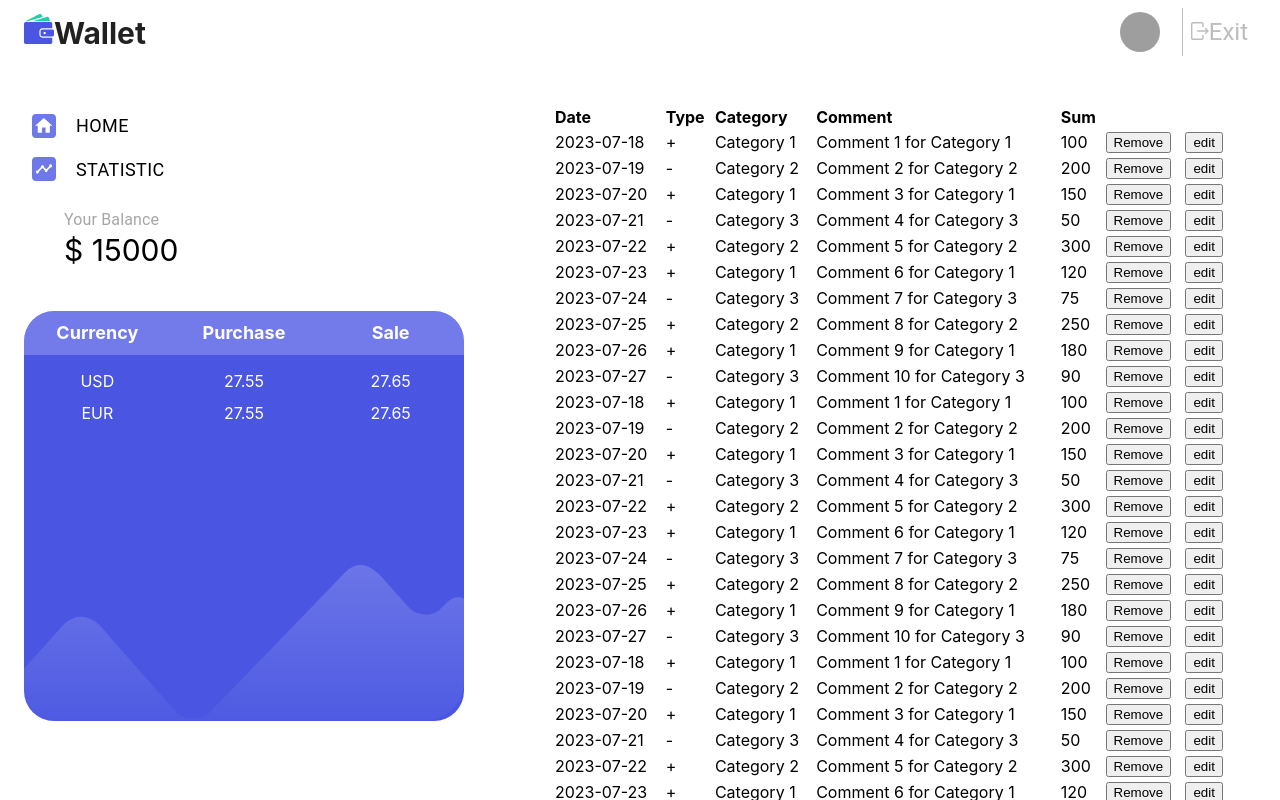
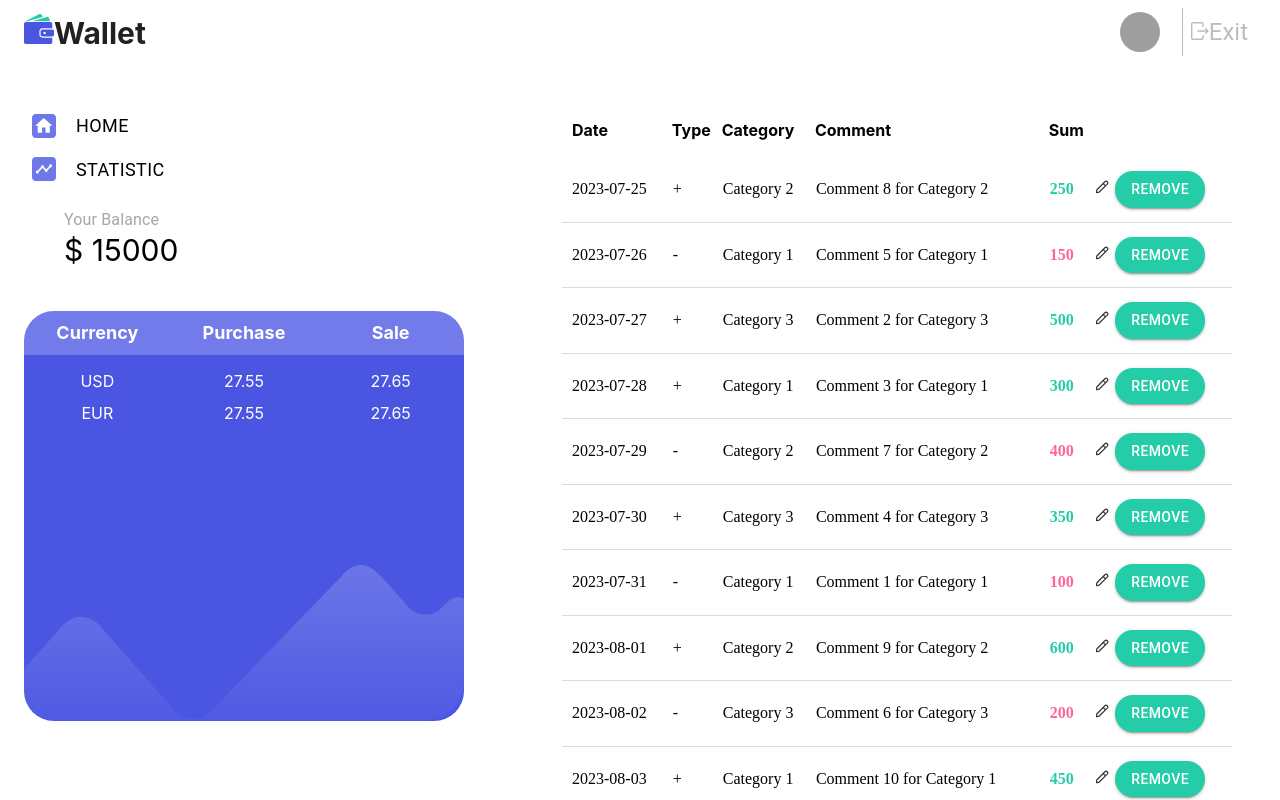
Before and after one commit to DawidBartus/wallet, a React (Create React App) app: page /wallet/home/devtest in a window 1280 px wide. Built offline with nearby package versions, Linux system fonts and the light colour scheme; grey boxes are pictures that could not be loaded.

Commit message:
transaction table

```diff
--- a/src/components/Settings/ChangeEmail.jsx
+++ b/src/components/Settings/ChangeEmail.jsx
@@ -58,7 +58,7 @@ const ChangeEmail = () => {
       </MainButton>
       {sent ? (
         <Typography textAlign={"center"}>
-          Verification mail was sent. R
+          Verification mail was sent.
         </Typography>
       ) : (
         ""
--- a/src/components/Transaction/devObject.jsx
+++ b/src/components/Transaction/devObject.jsx
@@ -1,54 +1,6 @@
-const dataObjects = [
+let dataObjects = [
   {
-    date: "2023-07-18",
-    type: true,
-    category: "Category 1",
-    comment: "Comment 1 for Category 1",
-    sum: 100,
-  },
-  {
-    date: "2023-07-19",
-    type: false,
-    category: "Category 2",
-    comment: "Comment 2 for Category 2",
-    sum: 200,
-  },
-  {
-    date: "2023-07-20",
-    type: true,
-    category: "Category 1",
-    comment: "Comment 3 for Category 1",
-    sum: 150,
-  },
-  {
-    date: "2023-07-21",
-    type: false,
-    category: "Category 3",
-    comment: "Comment 4 for Category 3",
-    sum: 50,
-  },
-  {
-    date: "2023-07-22",
-    type: true,
-    category: "Category 2",
-    comment: "Comment 5 for Category 2",
-    sum: 300,
-  },
-  {
-    date: "2023-07-23",
-    type: true,
-    category: "Category 1",
-    comment: "Comment 6 for Category 1",
-    sum: 120,
-  },
-  {
-    date: "2023-07-24",
-    type: false,
-    category: "Category 3",
-    comment: "Comment 7 for Category 3",
-    sum: 75,
-  },
-  {
+    id: 464123,
     date: "2023-07-25",
     type: true,
     category: "Category 2",
@@ -56,228 +8,76 @@ const dataObjects = [
     sum: 250,
   },
   {
+    id: 576893,
     date: "2023-07-26",
+    type: false,
+    category: "Category 1",
+    comment: "Comment 5 for Category 1",
+    sum: 150,
+  },
+  {
+    id: 724613,
+    date: "2023-07-27",
+    type: true,
+    category: "Category 3",
+    comment: "Comment 2 for Category 3",
+    sum: 500,
+  },
+  {
+    id: 982314,
+    date: "2023-07-28",
     type: true,
     category: "Category 1",
-    comment: "Comment 9 for Category 1",
-    sum: 180,
+    comment: "Comment 3 for Category 1",
+    sum: 300,
   },
   {
-    date: "2023-07-27",
+    id: 732198,
+    date: "2023-07-29",
     type: false,
-    category: "Category 3",
-    comment: "Comment 10 for Category 3",
-    sum: 90,
+    category: "Category 2",
+    comment: "Comment 7 for Category 2",
+    sum: 400,
   },
   {
-    date: "2023-07-18",
+    id: 541936,
+    date: "2023-07-30",
     type: true,
+    category: "Category 3",
+    comment: "Comment 4 for Category 3",
+    sum: 350,
+  },
+  {
+    id: 103785,
+    date: "2023-07-31",
+    type: false,
     category: "Category 1",
     comment: "Comment 1 for Category 1",
     sum: 100,
   },
   {
-    date: "2023-07-19",
+    id: 203498,
+    date: "2023-08-01",
+    type: true,
+    category: "Category 2",
+    comment: "Comment 9 for Category 2",
+    sum: 600,
+  },
+  {
+    id: 428935,
+    date: "2023-08-02",
     type: false,
-    category: "Category 2",
-    comment: "Comment 2 for Category 2",
+    category: "Category 3",
+    comment: "Comment 6 for Category 3",
     sum: 200,
   },
   {
-    date: "2023-07-20",
+    id: 315287,
+    date: "2023-08-03",
     type: true,
     category: "Category 1",
-    comment: "Comment 3 for Category 1",
-    sum: 150,
-  },
-  {
-    date: "2023-07-21",
-    type: false,
-    category: "Category 3",
-    comment: "Comment 4 for Category 3",
-    sum: 50,
-  },
-  {
-    date: "2023-07-22",
-    type: true,
-    category: "Category 2",
-    comment: "Comment 5 for Category 2",
-    sum: 300,
-  },
-  {
-    date: "2023-07-23",
-    type: true,
-    category: "Category 1",
-    comment: "Comment 6 for Category 1",
-    sum: 120,
-  },
-  {
-    date: "2023-07-24",
-    type: false,
-    category: "Category 3",
-    comment: "Comment 7 for Category 3",
-    sum: 75,
-  },
-  {
-    date: "2023-07-25",
-    type: true,
-    category: "Category 2",
-    comment: "Comment 8 for Category 2",
-    sum: 250,
-  },
-  {
-    date: "2023-07-26",
-    type: true,
-    category: "Category 1",
-    comment: "Comment 9 for Category 1",
-    sum: 180,
-  },
-  {
-    date: "2023-07-27",
-    type: false,
-    category: "Category 3",
-    comment: "Comment 10 for Category 3",
-    sum: 90,
-  },
-  {
-    date: "2023-07-18",
-    type: true,
-    category: "Category 1",
-    comment: "Comment 1 for Category 1",
-    sum: 100,
-  },
-  {
-    date: "2023-07-19",
-    type: false,
-    category: "Category 2",
-    comment: "Comment 2 for Category 2",
-    sum: 200,
-  },
-  {
-    date: "2023-07-20",
-    type: true,
-    category: "Category 1",
-    comment: "Comment 3 for Category 1",
-    sum: 150,
-  },
-  {
-    date: "2023-07-21",
-    type: false,
-    category: "Category 3",
-    comment: "Comment 4 for Category 3",
-    sum: 50,
-  },
-  {
-    date: "2023-07-22",
-    type: true,
-    category: "Category 2",
-    comment: "Comment 5 for Category 2",
-    sum: 300,
-  },
-  {
-    date: "2023-07-23",
-    type: true,
-    category: "Category 1",
-    comment: "Comment 6 for Category 1",
-    sum: 120,
-  },
-  {
-    date: "2023-07-24",
-    type: false,
-    category: "Category 3",
-    comment: "Comment 7 for Category 3",
-    sum: 75,
-  },
-  {
-    date: "2023-07-25",
-    type: true,
-    category: "Category 2",
-    comment: "Comment 8 for Category 2",
-    sum: 250,
-  },
-  {
-    date: "2023-07-26",
-    type: true,
-    category: "Category 1",
-    comment: "Comment 9 for Category 1",
-    sum: 180,
-  },
-  {
-    date: "2023-07-27",
-    type: false,
-    category: "Category 3",
-    comment: "Comment 10 for Category 3",
-    sum: 90,
-  },
-  {
-    date: "2023-07-18",
-    type: true,
-    category: "Category 1",
-    comment: "Comment 1 for Category 1",
-    sum: 100,
-  },
-  {
-    date: "2023-07-19",
-    type: false,
-    category: "Category 2",
-    comment: "Comment 2 for Category 2",
-    sum: 200,
-  },
-  {
-    date: "2023-07-20",
-    type: true,
-    category: "Category 1",
-    comment: "Comment 3 for Category 1",
-    sum: 150,
-  },
-  {
-    date: "2023-07-21",
-    type: false,
-    category: "Category 3",
-    comment: "Comment 4 for Category 3",
-    sum: 50,
-  },
-  {
-    date: "2023-07-22",
-    type: true,
-    category: "Category 2",
-    comment: "Comment 5 for Category 2",
-    sum: 300,
-  },
-  {
-    date: "2023-07-23",
-    type: true,
-    category: "Category 1",
-    comment: "Comment 6 for Category 1",
-    sum: 120,
-  },
-  {
-    date: "2023-07-24",
-    type: false,
-    category: "Category 3",
-    comment: "Comment 7 for Category 3",
-    sum: 75,
-  },
-  {
-    date: "2023-07-25",
-    type: true,
-    category: "Category 2",
-    comment: "Comment 8 for Category 2",
-    sum: 250,
-  },
-  {
-    date: "2023-07-26",
-    type: true,
-    category: "Category 1",
-    comment: "Comment 9 for Category 1",
-    sum: 180,
-  },
-  {
-    date: "2023-07-27",
-    type: false,
-    category: "Category 3",
-    comment: "Comment 10 for Category 3",
-    sum: 90,
+    comment: "Comment 10 for Category 1",
+    sum: 450,
   },
 ];
 
--- a/src/devUtils/devtable.jsx
+++ b/src/devUtils/devtable.jsx
@@ -2,48 +2,130 @@ import { useEffect, useState } from "react";
 import ContainerMui from "../components/StyledComponents/ContainerMUI";
 import dataObjects from "../components/Transaction/devObject";
 import VerticalHeaderTable from "./verticalTable";
+import styled from "styled-components";
+import { ReactComponent as EditIcon } from "../components/images/edit.svg";
+import { Button } from "@mui/material";
+
+const TableHead = styled.thead`
+  width: 100%;
+  position: sticky;
+  top: 0;
+  left: 0;
+`;
+const Table = styled.table`
+  border-spacing: 0;
+  padding-left: 10px;
+`;
+
+const HeaderTableRow = styled.tr`
+  background-color: #fff;
+  th:first-child {
+    padding-left: 10px;
+    border-top-left-radius: 30px;
+    border-bottom-left-radius: 30px;
+  }
+  th:last-child {
+    border-top-right-radius: 30px;
+    border-bottom-right-radius: 30px;
+  }
+`;
+const BodyTableRow = styled.tr`
+  :first-child td {
+    padding-top: 16px;
+    padding-bottom: 14px;
+  }
+`;
+
+const TableHeading = styled.th`
+  padding: 16px 0px 15px 0;
+`;
+const TableData = styled.td`
+  &:first-child {
+    padding-left: 10px;
+  }
+  font-family: Circe;
+  font-size: 16px;
+  font-style: normal;
+  font-weight: 400;
+  line-height: normal;
+  padding-top: 14px;
+  padding-bottom: 14px;
+  border-bottom: 1px solid #dcdcdf;
+`;
+const TableButton = styled(Button)`
+  color: #fff !important;
+  text-align: center;
+  font-family: Circe;
+  font-size: 14px;
+  font-style: normal;
+  font-weight: 400;
+  line-height: normal;
+  border-radius: 18px !important;
+`;
 
 const Horizontal = () => {
+  const handleEdit = (e) => {
+    let id = e.target.closest(".BodyTableRow")?.id;
+    let newId = parseInt(id);
+    let transactionToEdit = dataObjects.find((item) => item.id === newId);
+    console.log(transactionToEdit);
+    // dalsza logika po dodaniu stanu
+  };
+  const handleRemove = (e) => {
+    let id = e.target.closest(".BodyTableRow")?.id;
+    const newId = parseInt(id);
+    const newDataObject = dataObjects.filter((item) => item.id !== newId);
+    console.log(newDataObject);
+    // dalsza logika po dodaniu stanu
+  };
   return (
     <ContainerMui style={{ maxHeight: "750px", overflowX: "auto" }}>
-      <table style={{ width: "100%" }}>
-        <thead>
-          <tr style={{ textAlign: "left" }}>
-            <th>Date</th>
-            <th>Type</th>
-            <th>Category</th>
-            <th>Comment</th>
-            <th>Sum</th>
-          </tr>
-        </thead>
+      <Table style={{ width: "100%" }}>
+        <TableHead>
+          <HeaderTableRow style={{ textAlign: "left" }}>
+            <TableHeading>Date</TableHeading>
+            <TableHeading>Type</TableHeading>
+            <TableHeading>Category</TableHeading>
+            <TableHeading>Comment</TableHeading>
+            <TableHeading>Sum</TableHeading>
+            <TableHeading></TableHeading>
+            <TableHeading></TableHeading>
+          </HeaderTableRow>
+        </TableHead>
         <tbody>
-          {dataObjects.map(({ date, type, category, comment, sum }, index) => (
-            <tr key={index}>
-              <td>{date}</td>
-              <td>{type ? "+" : "-"}</td>
-              <td>{category}</td>
-              <td>{comment}</td>
-              <td>{sum}</td>
-              <td>
-                <button>Remove</button>
-              </td>
-              <td>
-                <button>edit</button>
-              </td>
-            </tr>
+          {dataObjects.map(({ id, date, type, category, comment, sum }) => (
+            <BodyTableRow key={id} id={id} className="BodyTableRow">
+              <TableData>{date}</TableData>
+              <TableData>{type ? "+" : "-"}</TableData>
+              <TableData>{category}</TableData>
+              <TableData>{comment}</TableData>
+              <TableData
+                style={{ color: type ? "#24CCA7" : "#FF6596", fontWeight: 700 }}
+              >
+                {sum}
+              </TableData>
+              <TableData>
+                <EditIcon onClick={handleEdit} />
+              </TableData>
+              <TableData>
+                <TableButton variant="contained" onClick={handleRemove}>
+                  Remove
+                </TableButton>
+              </TableData>
+            </BodyTableRow>
           ))}
         </tbody>
-      </table>
+      </Table>
     </ContainerMui>
   );
 };
 
 const DevTable = () => {
-  const [mobile, setMobile] = useState(window.innerWidth > 768);
+  const [isMobile, setMobile] = useState(window.innerWidth <= 600);
 
   useEffect(() => {
     const handleResize = () => {
-      setMobile(window.innerWidth > 768);
+      setMobile(window.innerWidth <= 600);
     };
 
     window.addEventListener("resize", handleResize);
@@ -51,10 +133,9 @@ const DevTable = () => {
     return () => {
       window.removeEventListener("resize", handleResize);
     };
-  }, [window.innerWidth]);
-  console.log(mobile);
-  console.log(window.innerWidth);
-  return <>{mobile ? <Horizontal /> : <VerticalHeaderTable />}</>;
+  }, []);
+
+  return <>{isMobile ? <VerticalHeaderTable /> : <Horizontal />}</>;
 };
 
 export default DevTable;
--- a/src/devUtils/verticalTable.jsx
+++ b/src/devUtils/verticalTable.jsx
@@ -1,7 +1,9 @@
 import styled from "styled-components";
 import dataObjects from "../components/Transaction/devObject";
-import EditOutlinedIcon from "@mui/icons-material/EditOutlined";
+// import EditOutlinedIcon from "@mui/icons-material/EditOutlined";
 import { Button } from "@mui/material";
+import { ReactComponent as EditIcon } from "../components/images/edit.svg";
+import React from "react";
 
 const TableContainer = styled.div`
   display: flex;
@@ -30,6 +32,7 @@ const Th = styled.th`
   font-style: normal;
   font-weight: 700;
   line-height: normal;
+  overflow: hidden;
   &::before {
     content: "";
     position: absolute;
@@ -37,7 +40,8 @@ const Th = styled.th`
     bottom: 0;
     left: 0;
     width: 4px;
-    background-color: #ff6596;
+    background-color: ${({ type }) =>
+      type === "true" ? "#24CCA7" : "#FF6596"};
   }
 `;
 
@@ -67,50 +71,63 @@ const TableButton = styled(Button)`
 const TableRow = styled.tr`
   background-color: #fff;
   border-radius: 10px !important;
-  &:first-child th {
+  overflow: hidden;
+  &.firstOfTh th {
     border-top-left-radius: 10px;
+  }
+  &.lastOfTh th {
+    border-bottom-left-radius: 10px;
   }
 `;
 
 const VerticalHeaderTable = () => {
+  const deleteElement = () => {
+    console.log("deleted");
+  };
+
   return (
     <TableContainer>
       <Table>
         <tbody>
-          {dataObjects.map(({ date, type, category, comment, sum }) => (
-            <>
-              <TableRow>
-                <Th>Date:</Th>
+          {dataObjects.map(({ date, type, category, comment, sum }, index) => {
+            const typeToString = type.toString();
+            return (
+              <React.Fragment key={index}>
+                <TableRow className="firstOfTh">
+                  <Th type={typeToString}>Date:</Th>
                   <Td>{date}</Td>
                 </TableRow>
-              <TableRow>
-                <Th>Type:</Th>
+                <TableRow type={type.toString()}>
+                  <Th type={typeToString}>Type:</Th>
                   <Td>{type ? "+" : "-"}</Td>
                 </TableRow>
                 <TableRow>
-                <Th>Category:</Th>
+                  <Th type={typeToString}>Category:</Th>
                   <Td>{category}</Td>
                 </TableRow>
                 <TableRow>
-                <Th>Comment:</Th>
+                  <Th type={typeToString}>Comment:</Th>
                   <Td>{comment}</Td>
                 </TableRow>
                 <TableRow style={{ marginBottom: "20px" }}>
-                <Th>Sum:</Th>
+                  <Th type={typeToString}>Sum:</Th>
                   <Td>{sum}</Td>
                 </TableRow>
-              <TableRow style={{ marginBottom: "20px" }}>
-                <Th style={{ border: "0" }}>
-                  <TableButton variant="contained">Delete</TableButton>
+                <TableRow style={{ marginBottom: "20px" }} className="lastOfTh">
+                  <Th style={{ border: "0" }} type={typeToString}>
+                    <TableButton variant="contained" onClick={deleteElement}>
+                      Delete
+                    </TableButton>
                   </Th>
                   <Td style={{ border: "0" }}>
-                  <EditOutlinedIcon /> Edit
+                    <EditIcon /> Edit
                   </Td>
                 </TableRow>
 
                 <tr style={{ height: "20px" }}></tr>
-            </>
-          ))}
+              </React.Fragment>
+            );
+          })}
         </tbody>
       </Table>
     </TableContainer>
```
Also changed, not shown: src/components/images/edit.svg (added). Lines whose indentation alone changed are shown as unchanged.
